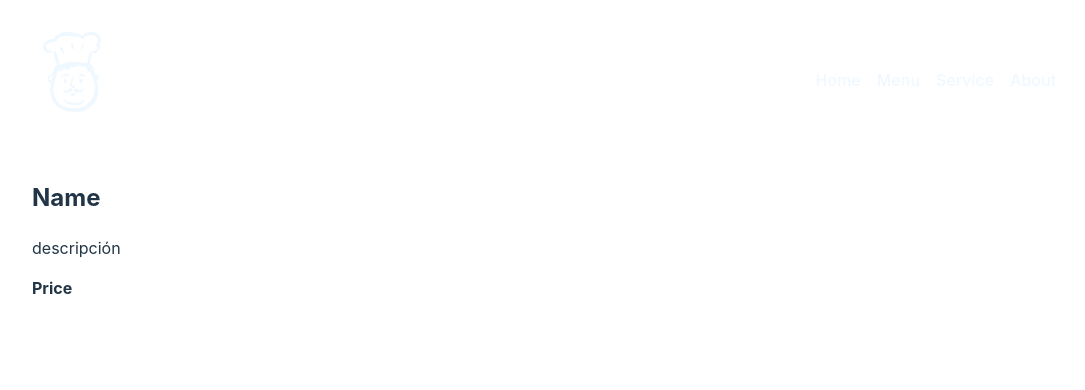
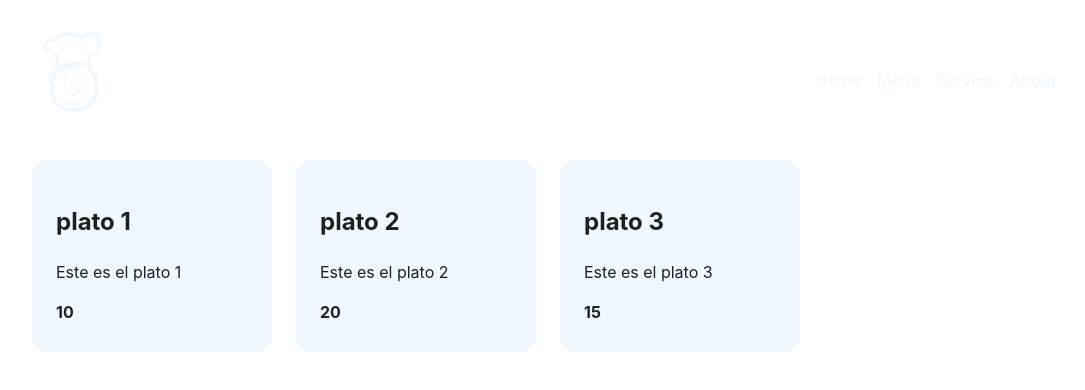
Before and after one commit to juaazn/hooks, a React (Vite) app in the folder restaurant/: page / in a window 1280 px wide. Shown: the top 390 px of the page, without its empty margins (96-1181 px from the left). Built offline with nearby package versions, Linux system fonts and the light colour scheme.

Commit message:
List render html

```diff
--- a/restaurant/src/components/Card.jsx
+++ b/restaurant/src/components/Card.jsx
@@ -21,12 +21,18 @@ export default function Card () {
   ]
 
   return (
-    <>
-      <article>
-        <h2>Name</h2>
-        <p>descripción</p>
-        <strong>Price</strong>
-      </article>
-    </>
+    <article className='flex_card' >
+      {
+        dishes.map((item) => {
+          return (
+            <section className='card' key={item.id}>
+              <h2>{item.name}</h2>
+              <p>{item.description}</p>
+              <strong>{item.price}</strong>
+            </section>
+          )
+        })
+      }
+    </article>
   )
 }
```
